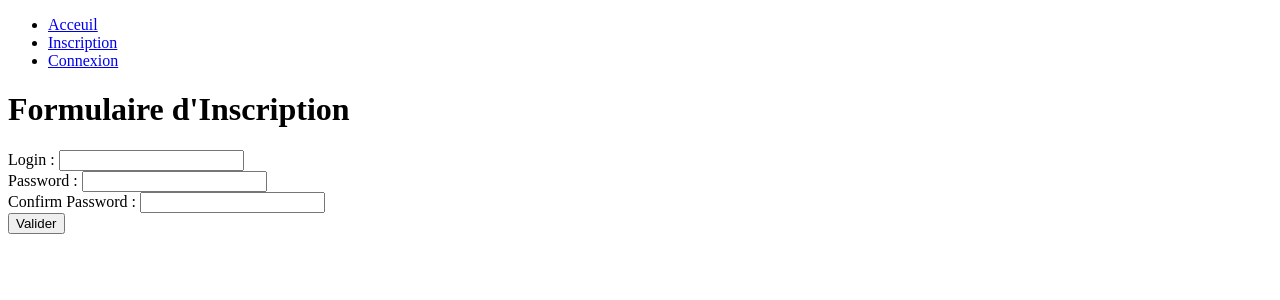
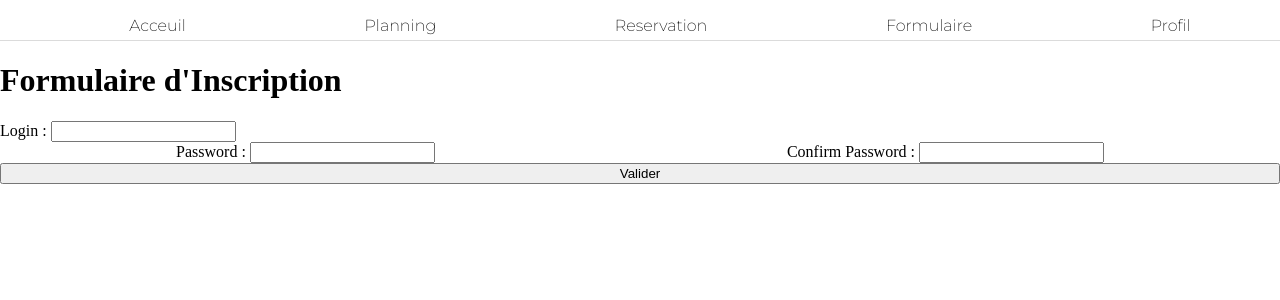
Before and after one commit to Jeremy-DEJOUX/reservation-salles, a PHP site: page /pages/inscription.php in a window 1280 px wide. Shown: the top 300 px of the page. Run offline with PHP 8.4, Linux system fonts and the light colour scheme; the visitor is signed in with stand-in values (Sample User, id 1).

Commit message:
debut du CSS et ajout du header + footer

```diff
--- /dev/null
+++ b/CSS/header.css
@@ -0,0 +1,59 @@
+/* =================================================FONT================================================== */
+@import url('https://fonts.googleapis.com/css2?family=Montserrat:wght@200&display=swap');
+
+/* =================================================FLEX_BOX=================================================== */
+
+.flex{
+  display: flex;
+}
+.column{
+  flex-direction: column;
+}
+.row{
+  flex-direction: row;
+}
+.j_center{
+  justify-content: center;
+}
+.j_around{
+  justify-content: space-around;
+}
+.j_between{
+  justify-content: space-between;
+}
+.a_center{
+  align-content: center;
+}
+.a_around{
+  align-content: space-around;
+}
+.a_between{
+  align-content: space-between;
+}
+
+
+/* =======================================STYLE MENU================================================ */
+html,body{
+  margin: 0px;
+  padding: 0px;
+}
+header{
+  width: 100%;
+  background-color: white;
+  border-bottom: 1px solid rgba(219,219,219);
+  height: 5vh;
+}
+
+nav{
+  width: 100%;
+}
+ul{
+  width: 100%;
+  list-style: none;
+}
+
+ul > li > a{
+  text-decoration: none;
+  color: black;
+  font-family: Montserrat, cursive;
+}
--- a/pages/header.php
+++ b/pages/header.php
@@ -1,11 +1,11 @@
 <!-- ====================CONNECTED==================== -->
 <?php
-  $connected = $_SESSION['user']->isConnected();
-  if ($connected) {
+  // $connected = $_SESSION['user']->isConnected();
+  if (isset($_SESSION['id'])) {
 ?>
-<header>
-  <nav>
-    <ul>
+<header class="flex a_center">
+  <nav class="flex a_center">
+    <ul class="flex j_around a_center">
       <li> <?php echo "<a href='$path_index'> Acceuil </a>"; ?> </li>
       <li> <?php echo "<a href='$path_planning'> Planning </a>"; ?> </li>
       <li> <?php echo "<a href='$path_reservation'> Reservation </a>"; ?> </li>
@@ -21,9 +21,9 @@
   else {
 ?>
 
-<header>
-  <nav>
-    <ul>
+<header class="flex a_center">
+  <nav class="flex a_center">
+    <ul class="flex j_around a_center">
       <li> <?php echo "<a href='$path_index'>Acceuil</a>"; ?> </li>
       <li> <?php echo "<a  href='$path_inscription'> Inscription </a>";  ?> </li>
       <li> <?php echo "<a  href='$path_connexion'> Connexion </a>";  ?> </li>
--- a/pages/inscription.php
+++ b/pages/inscription.php
@@ -1,7 +1,11 @@
 <?php
-  $path_index = "../index.php";
-  $path_inscription = "inscription.php";
-  $path_connexion = "connexion.php";
+$path_index = "../index.php";
+$path_inscription = "inscription.php";
+$path_connexion = "connexion.php";
+$path_formulaire = "reservation-form.php";
+$path_planning = "planning.php";
+$path_reservation = "reservation.php";
+$path_profil = "profl.php";
 
   require_once('../src/pdo.php');
 
@@ -15,6 +19,7 @@
   <head>
     <meta charset="utf-8">
     <title></title>
+    <link rel="stylesheet" href="../CSS/header.css">
   </head>
   <body>
     <?php include_once('header.php'); ?>
--- a/pages/profil.php
+++ b/pages/profil.php
@@ -31,6 +31,8 @@
       <link rel="stylesheet" href="../CSS/footer.css">
   </head>
   <body>
+
+    <?php include_once('header.php'); ?>
 
   <!-- =======================================MAIN=============================================== -->
       <main class="flex a_center column j_around" id="main_connexion">
```
Also changed, not shown: index.php (+29 -1 lines), pages/connexion.php (+9 -3 lines), pages/Acceuil.php (deleted).
